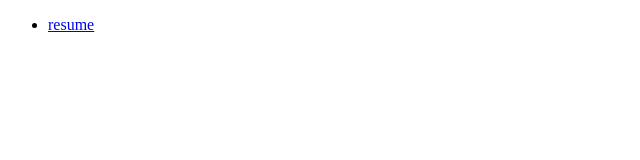
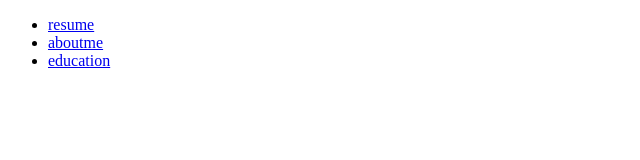
Before and after one commit to jeongeunson/project1, a plain HTML site: page menu.html in a window 1280 px wide. Shown: the whole page, without its empty margins (0-640 px from the left). Drawn offline with Linux system fonts and the light colour scheme.

Commit message:
added education and aboutme page link

```diff
--- a/menu.html
+++ b/menu.html
@@ -8,6 +8,8 @@
 <body>
   <ul>
     <li><a href="resume.html" target="text">resume</a></li>
+    <li><a href="aboutme.html" target="text">aboutme</a></li>
+    <li><a href="education.html" target="text">education</a></li>
   </ul>
 </body>
 </html>
```
